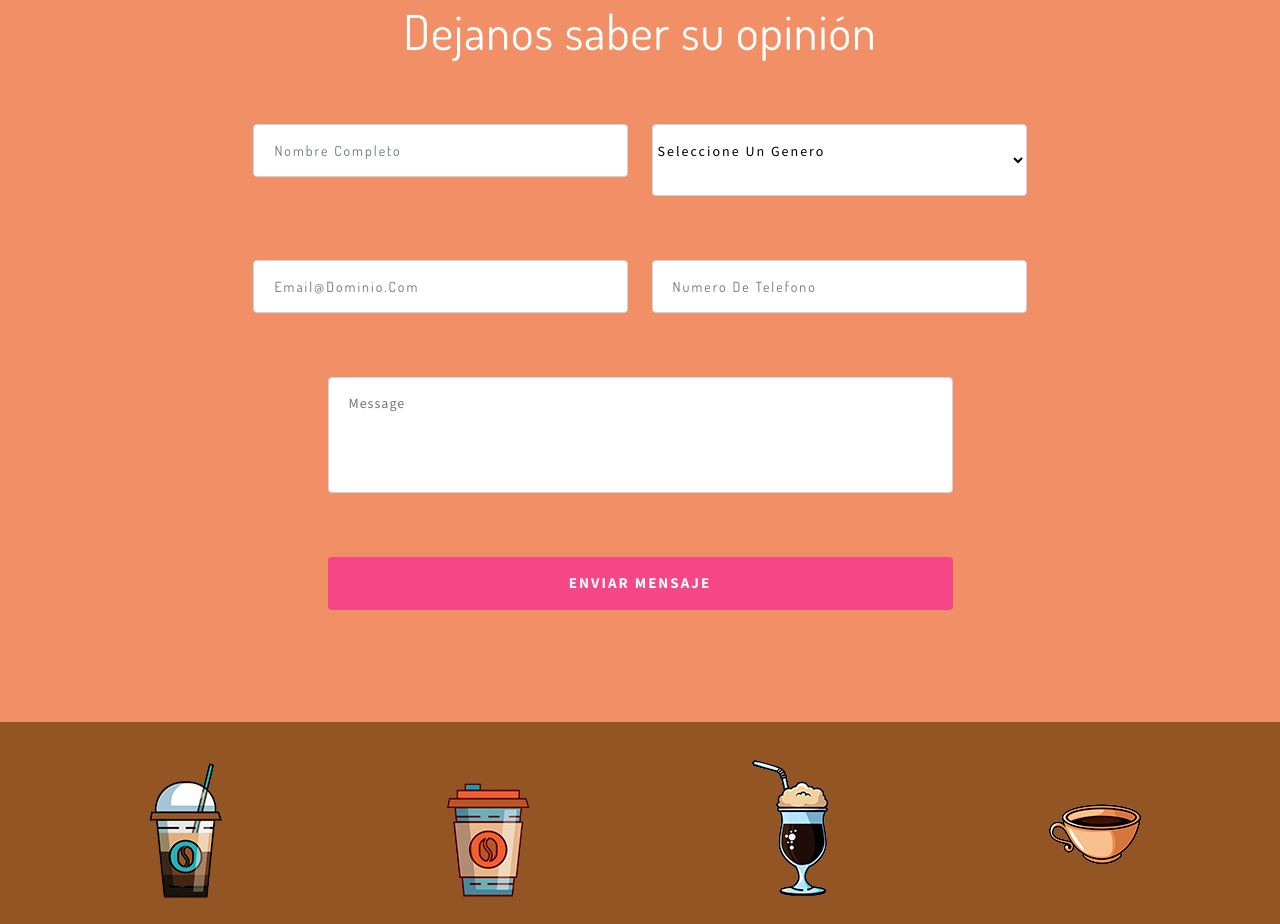
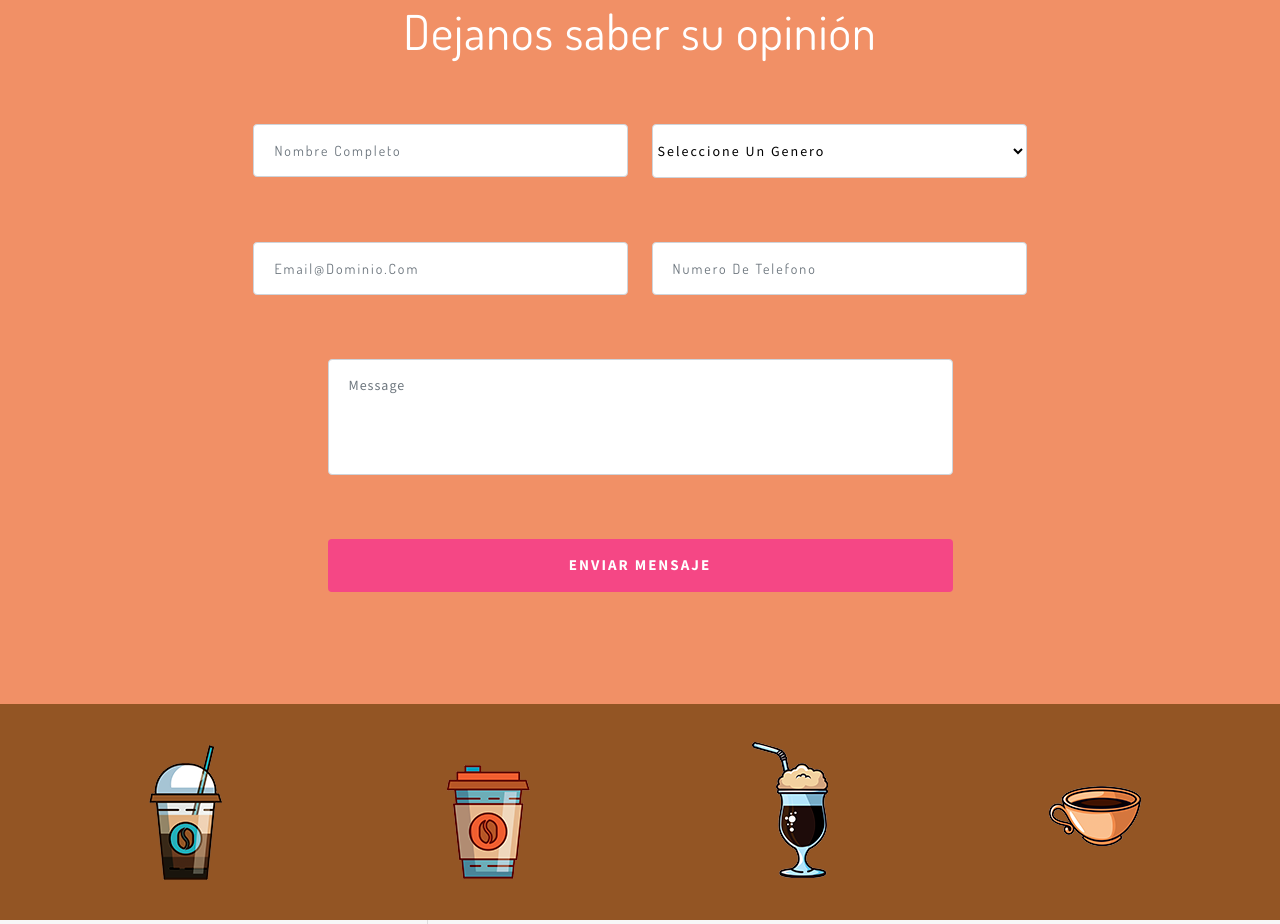
Before and after one commit to Username-Exceed/Koncaf-, a plain HTML site: page index.html in a window 1280 px wide. Shown: the part 4499-5423 px from the top of the page. Drawn offline with Linux system fonts and the light colour scheme.

Commit message:
Update style.css

```diff
--- a/css/style.css
+++ b/css/style.css
@@ -1242,7 +1242,7 @@ h2.logo-2 span {
 }
 
 .input-group2 select{
-    padding: 16px 1px 34px 1px;
+    padding: 16px 1px 16px 1px;
 }
 
 .input-group input.margin2 {
```
